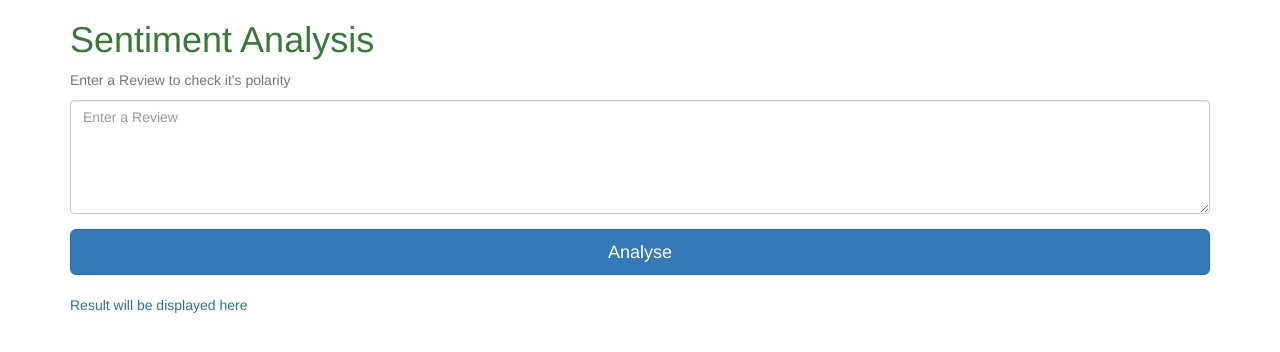
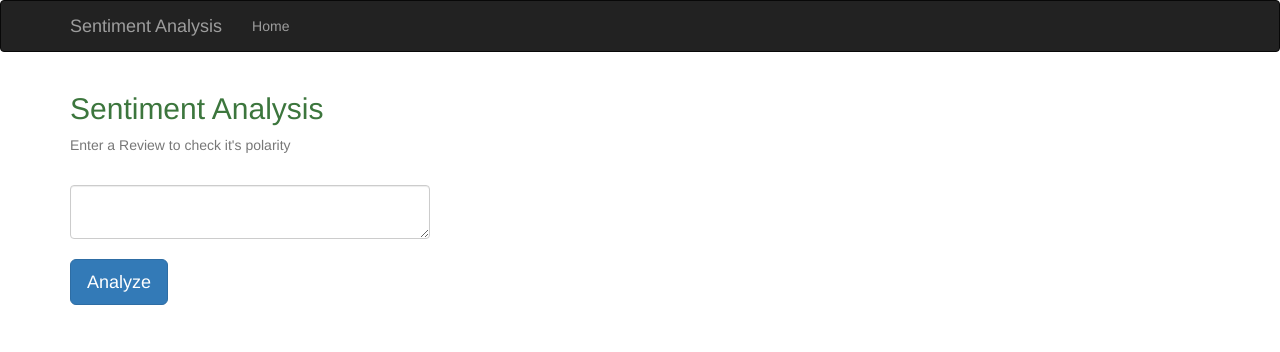
Before and after one commit to bikash-das/SentimentAnalysis, a Flask app: page / in a window 1280 px wide. Shown: the top 352 px of the page. Run offline with Flask 2, Linux system fonts and the light colour scheme; some libraries are stand-ins or nearby versions.

Commit message:
Added forms using flask

```diff
--- a/templates/home.html
+++ b/templates/home.html
@@ -9,30 +9,66 @@
   <script src="https://maxcdn.bootstrapcdn.com/bootstrap/3.4.0/js/bootstrap.min.js"></script>
 </head>
 <body>
+<!-- Nav bar from ebook page: 9 -->
+{% block navbar %}
+<div class="navbar navbar-inverse" role="navigation">
+    <div class="container">
+        <div class="navbar-header">
+            <button type="button" class="navbar-toggle"
+             data-toggle="collapse" data-target=".navbar-collapse">
+                <span class="sr-only">Toggle navigation</span>
+                <span class="icon-bar"></span>
+                <span class="icon-bar"></span>
+                <span class="icon-bar"></span>
+            </button>
+            <a class="navbar-brand" href="/">Sentiment Analysis</a>
+        </div>
+        <div class="navbar-collapse collapse">
+            <ul class="nav navbar-nav">
+                <li><a href="/">Home</a></li>
+            </ul>
+        </div>
+    </div>
+</div>
+{% endblock %}
 
+
+{% block content %}
 <div class="container">
-  <h1 class="display-1 text-success">Sentiment Analysis</h1>
-  <p class="text-muted">Enter a Review to check it's polarity </p><form>
-    <div class="form-group">
-      <textarea class="form-control" rows="5" id="review" placeholder="Enter a Review"></textarea>
+  <div class = "row">
+    <div class="col-sm-4">
+        <h2 class="text-success">Sentiment Analysis</h2>
+        <p class="text-muted">Enter a Review to check it's polarity </p>
+        <br>
+        <!-- <form>
+          <div class="form-group">
+            <textarea class="form-control" rows="5"  id="review" placeholder="Enter a Review"></textarea>
+          </div>
+        </form>
+        <button type="button"  onclick="show()" class="btn btn-primary btn-lg ">Analyse</button>
+        <br>
+        <p id="result" class="text-info">{{ result }} </p>
+      </div> -->
+
+
+      <form method="POST">
+        {{ form.hidden_tag() }}
+         {{ form.review(class='form-control placeholder="Enter a review"') }}
+         <br>
+        {{ form.submit(class='btn btn-primary btn-lg') }}
+      </form>
+      <div>
+      <p>
+        {% if pred %}
+          {{ pred }}
+        {% endif %}
+      </p>
+      </div>
+      <div class="col-sm-8"></div>
     </div>
-  </form>
-  <button type="button"  onclick="show()" class="btn btn-primary btn-lg btn-block">Analyse</button>
-  <br>
-  <p id="result" class="text-info">Result will be displayed here</p>
-</div>
+  </div>
+
+ {% endblock %}
 
 </body>
-<script>
-function show(){
-    let review = document.getElementById("review").value;
-    if(review.length > 0 ){
-        // Send the data to server
-    }else{
-        //set empty text field
-        document.getElementById("result").innerHTML = "Empty TextField";
-    }
-
-}
-</script>
 </html>
```
